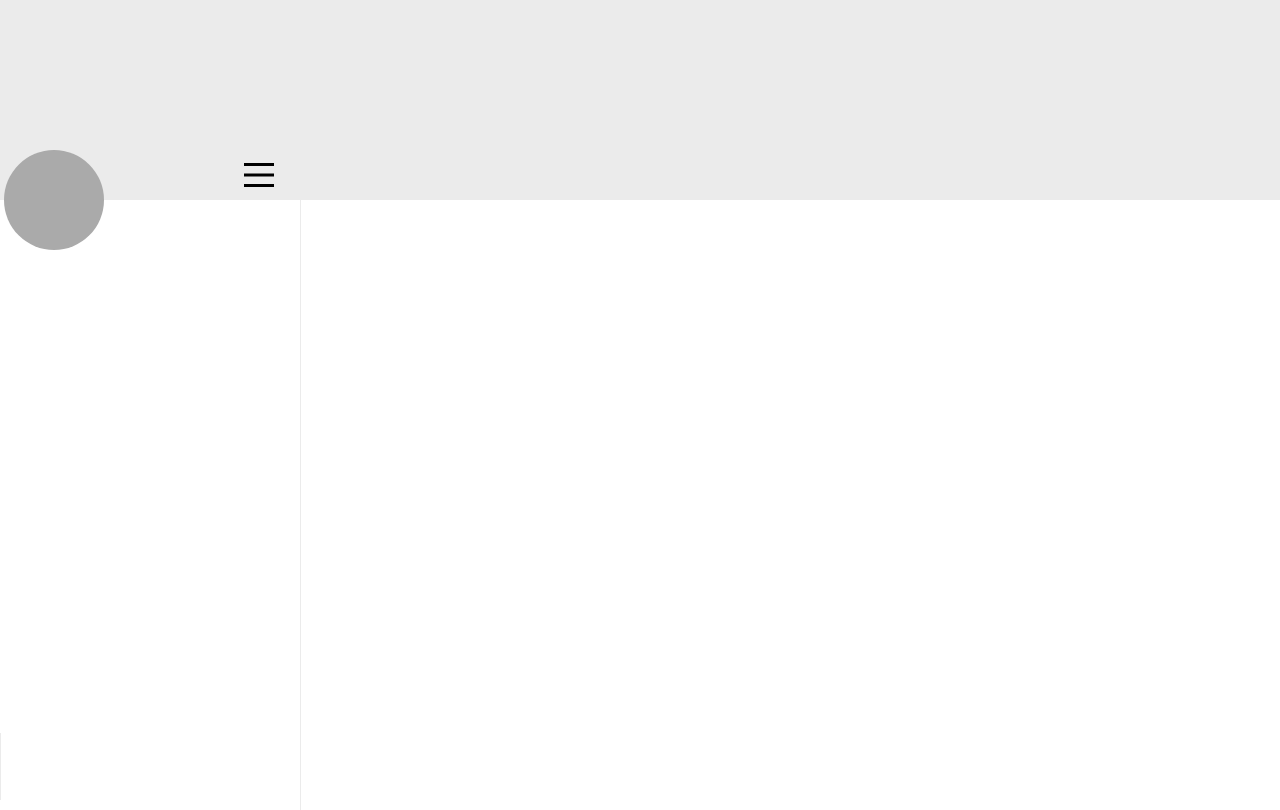
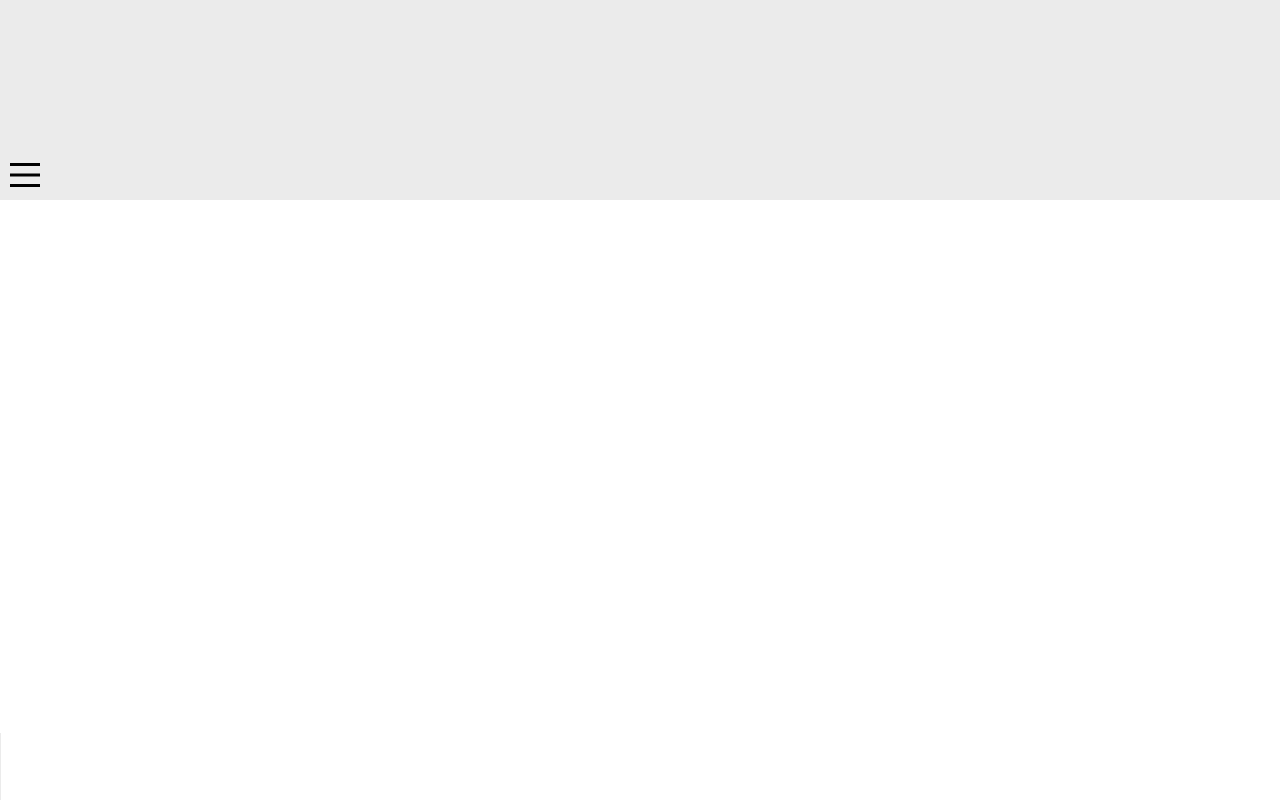
Before and after one commit to joa7b/marketplace-react, a React (Vite) app: page / in a window 1280 px wide. Built offline with nearby package versions, Linux system fonts and the light colour scheme.

Commit message:
fix: animation navbar

```diff
--- a/src/ui/organisms/Navbar/index.tsx
+++ b/src/ui/organisms/Navbar/index.tsx
@@ -15,6 +15,7 @@ import {
   RatingContainer,
   CloseNavbar,
   InfoWapper,
+  HeaderAside,
 } from "./styles.ts";
 
 type NavbarProps = {
@@ -27,13 +28,14 @@ export const Navbar = ({ handleClose, isNavbarOpen }: NavbarProps) => {
     " Lorem ipsum dolor sit amet, consectetur qadipiscing elit. Integer vestibulum maximus quam, et hendrerit ipsum tempus sed. Phasellus faucibus diam vestibulum pulvinar rutrum. Curabitur a ipsum ut ipsum rutrum faucibus. Nullam mattis justo in feugiat lobortis.";
   return (
     <Aside>
-      <CloseNavbar onClick={handleClose}>
+      <HeaderAside>
+        <CloseNavbar onClick={handleClose} isNavbarOpen={isNavbarOpen}>
           <CloseNavbarButton />
         </CloseNavbar>
         <ProfilePicContainer isNavbarOpen={isNavbarOpen}>
           <img src="" alt="" />
         </ProfilePicContainer>
-      {/* {isNavbarOpen && ( */}
+      </HeaderAside>
       <InfoWapper isNavbarOpen={isNavbarOpen}>
         <TitleContainer>
           <StoreTitle>Título da loja</StoreTitle>
@@ -50,7 +52,6 @@ export const Navbar = ({ handleClose, isNavbarOpen }: NavbarProps) => {
         <Textarea label={"Biografia"} content={textareaContent} />
         <FooterNavbar />
       </InfoWapper>
-      {/* )} */}
     </Aside>
   );
 };
--- a/src/ui/organisms/Navbar/styles.ts
+++ b/src/ui/organisms/Navbar/styles.ts
@@ -1,18 +1,4 @@
 import { styled, keyframes } from "styled-components";
-
-interface ProfilePicContianerProps {
-  isNavbarOpen: boolean;
-}
-
-const slideAnimation = keyframes`
-  from {
-    left: 18%;
-  }
-
-  to {
-    left: 50%;
-  }
-`;
 
 export const Aside = styled.div`
   background-color: #fff;
@@ -24,31 +10,45 @@ export const Aside = styled.div`
   display: flex;
   flex-direction: column;
   align-items: center;
-  border-right: 1px solid #ebebeb;
 
   @media (max-width: 400px) {
     width: 100%;
   }
 `;
 
-export const ProfilePicContainer = styled.div<ProfilePicContianerProps>`
+export const HeaderAside = styled.div``;
+
+export const ProfilePicContainer = styled.div<{
+  isNavbarOpen: boolean;
+}>`
   height: 100px;
   width: 100px;
   background-color: #aaaaaa;
   border-radius: 50%;
   position: absolute;
   top: 0;
-  left: ${(props) => (props.isNavbarOpen ? "50%" : "18%")};
+  left: ${(props) => (props.isNavbarOpen ? "50%" : "-25%")};
   transition: left 0.5s ease-in-out;
   transform: translate(-50%, -50%);
-  /* animation: ${slideAnimation} 0.5s ease-in-out; */
+  border-right: 1px solid #ebebeb;
+
+  @media (max-width: 400px) {
+    left: ${(props) => (props.isNavbarOpen ? "50%" : "18%")};
+  }
 `;
 
-export const CloseNavbar = styled.span`
+export const CloseNavbar = styled.span<{
+  isNavbarOpen: boolean;
+}>`
   position: absolute;
   top: -50px;
-  right: 16px;
   font-size: 20px;
+  left: ${(props) => (props.isNavbarOpen ? "85%" : "0")};
+  transition: left 0.5s ease-in-out;
+
+  @media (max-width: 400px) {
+    left: 85%;
+  }
 `;
 
 export const TitleContainer = styled.div`
@@ -88,6 +88,6 @@ export const InfoWapper = styled.div<{
   flex-direction: column;
   align-items: center;
   position: relative;
-  left: ${props => props.isNavbarOpen ? '0%' : '-100%'};
+  left: ${(props) => (props.isNavbarOpen ? "0%" : "-100%")};
   transition: left 0.5s ease-in-out;
 `;
```
Lines whose indentation alone changed are shown as unchanged.
